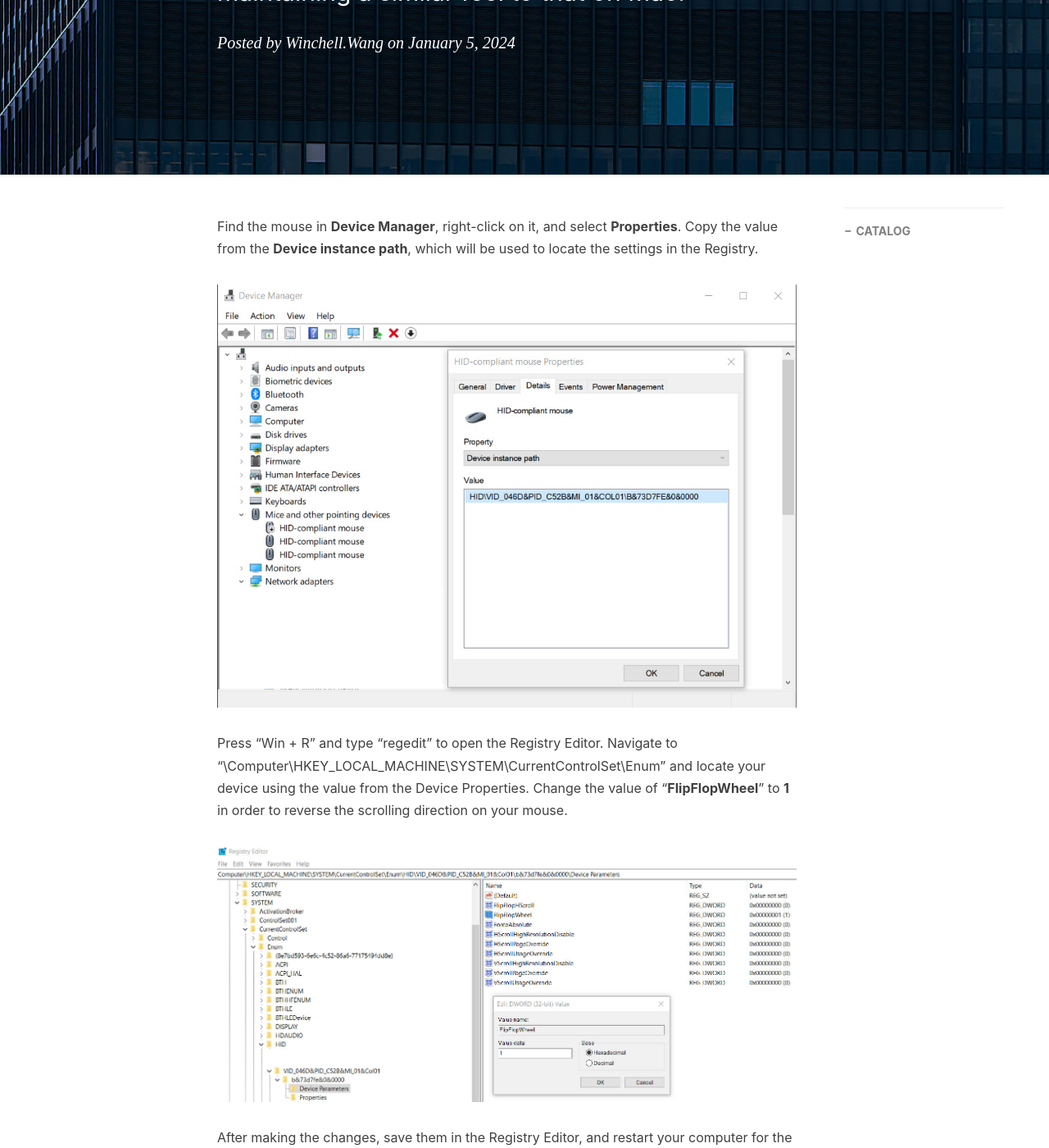
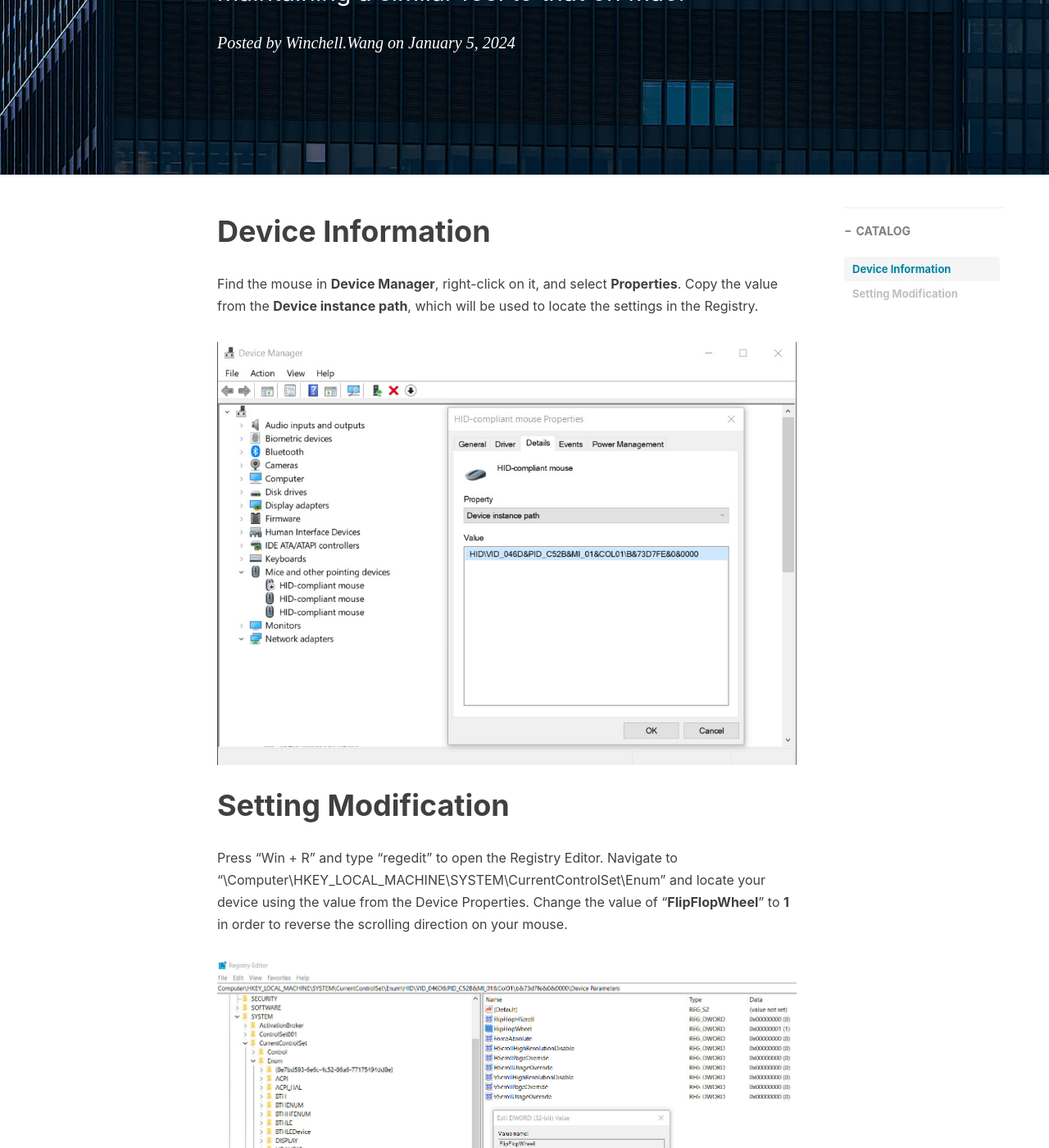
Before and after one commit to WinchellWang/winchellwang.github.io, a Jekyll site: the page built from _posts/2024-01-05-reverse_mice_dir.md, in a window 1280 px wide and 1400 px high, scrolled down 412 px. Shown: the whole window at 82% size. Built offline with Jekyll 4.4.1, drawn with Linux system fonts in a browser that asks for light colours; nearby versions of some CDN libraries; comment, search, counter and statistics services are not loaded.

Commit message:
New Post

```diff
--- a/_posts/2024-01-05-reverse_mice_dir.md
+++ b/_posts/2024-01-05-reverse_mice_dir.md
@@ -11,9 +11,13 @@ header-mask: 0.1
 catalog: true
 ---
 
+# Device Information
+
 Find the mouse in **Device Manager**, right-click on it, and select **Properties**. Copy the value from the **Device instance path**, which will be used to locate the settings in the Registry.
 
 ![device](https://cdn.jsdelivr.net/gh/winchellwang/winchellwang.github.io/img/_post_image/2024-01-06/device.jpg)
+
+# Setting Modification
 
 Press "Win + R" and type "regedit" to open the Registry Editor. Navigate to "\Computer\HKEY_LOCAL_MACHINE\SYSTEM\CurrentControlSet\Enum" and locate your device using the value from the Device Properties. Change the value of "**FlipFlopWheel**" to **1** in order to reverse the scrolling direction on your mouse.
 
```
